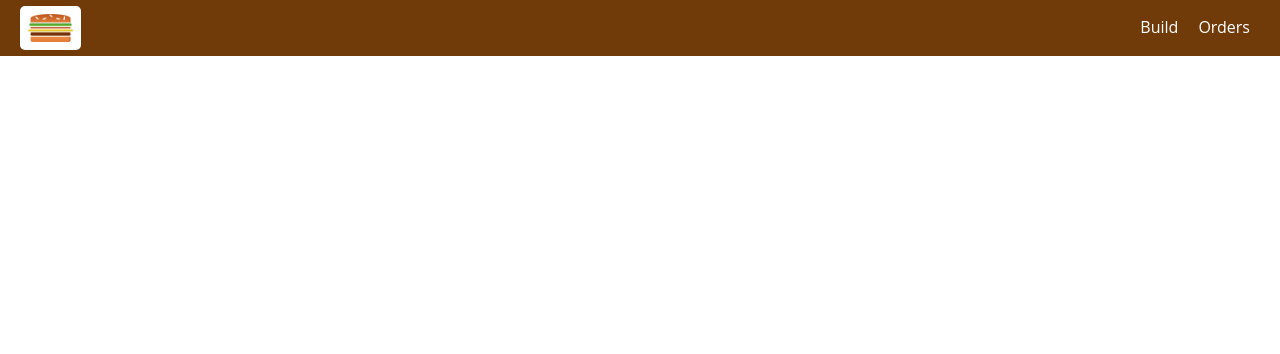
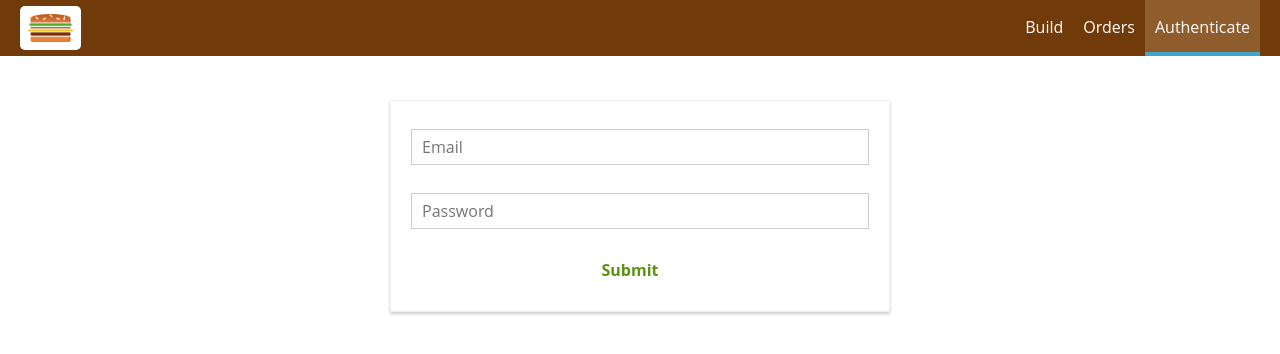
Before and after one commit to Michelee/reactburger, a React app: page /auth in a window 1280 px wide. Shown: the top 354 px of the page. Built offline with nearby package versions, Linux system fonts and the light colour scheme; the HTML template or start-up script is replaced by a standard one.

Commit message:
Add login form

```diff
--- a/src/App.js
+++ b/src/App.js
@@ -4,6 +4,7 @@
 import BurgerBuilder from './containers/BurgerBuilder/BurgerBuilder';
 import Checkout from './containers/Checkout/Checkout'
 import Orders from './containers//Orders/Orders';
+import Auth from './containers/Auth/Auth';
 
 class App extends Component {
   render() {
@@ -13,6 +14,7 @@
           <Switch>
             <Route path="/checkout" component= {Checkout}/>
             <Route path="/orders" component= {Orders}/>
+            <Route path="/auth" component= {Auth}/>
             <Route path="/" exact component= {BurgerBuilder}/>
           </Switch>
 
--- a/src/components/Navigation/NavigationItems/NavigationItems.js
+++ b/src/components/Navigation/NavigationItems/NavigationItems.js
@@ -17,6 +17,11 @@
         >
             Orders
         </NavigationItem>
+        <NavigationItem
+            link="/auth"
+        >
+            Authenticate
+        </NavigationItem>
     </ul>
 )}
 
--- /dev/null
+++ b/src/containers/Auth/Auth.css
@@ -0,0 +1,16 @@
+.Auth{
+    margin: 100px auto;
+    width: 80%;
+    text-align: center;
+    box-shadow: 0 2px 3px #ccc;
+    border: 1px solid #eee;
+    padding: 10px;
+    box-sizing: border-box;
+}
+
+
+@media (min-width: 600px){
+    .Auth{
+        width: 500px;
+    }
+}
--- /dev/null
+++ b/src/containers/Auth/Auth.js
@@ -0,0 +1,106 @@
+import React, { Component } from 'react';
+import  Input from '../../components/UI/Input/Input';
+import Button from '../../components/UI/Button/Button';
+import classes from './Auth.css';
+
+class Auth extends Component {
+    state = {
+        controls: {
+            email: {
+                elementType: 'input',
+                elementConfig: {
+                    type: 'email',
+                    placeholder: 'Email'
+                },
+                value: '',
+                validation: {
+                    required: true,
+                    isEmail: true
+                },
+                valid: false,
+                touched: false
+            },
+            password: {
+                elementType: 'input',
+                elementConfig: {
+                    type: 'password',
+                    placeholder: 'Password'
+                },
+                value: '',
+                validation: {
+                    required: true,
+                    minLength: 6
+                },
+                valid: false,
+                touched: false
+            }
+        }
+    }
+
+    checkValidity(value, rules){
+        let isValid = true;
+
+        if(rules.required) {
+            isValid = value.trim() !== '' && isValid;
+        }
+
+        if (rules.minLength){
+            isValid = value.length >= rules.minLength && isValid;
+        }
+
+        if (rules.maxLength){
+            isValid = value.length <= rules.maxLength && isValid;
+        }
+
+        return isValid;
+    }
+
+
+    inputChangedHandler = (event, controlName) => {
+        const updatedControls = {
+            ...this.state.controls,
+            [controlName]: {
+                ...this.state.controls[controlName],
+                value: event.target.value,
+                valid: this.checkValidity(event.target.value, this.state.controls[controlName].validation),
+                touched: true
+
+            }
+
+        }
+        this.setState({controls: updatedControls});
+    }
+
+    render(){
+        const formElementsArray = [];
+        for(let key in this.state.controls) {
+            formElementsArray.push({
+                id: key,
+                config: this.state.controls[key]
+            })
+        }
+
+        const form = formElementsArray.map(formElement => (
+            <Input
+                elementType={formElement.config.elementType}
+                elementConfig={formElement.config.elementConfig}
+                value={formElement.config.value}
+                key={formElement.id}
+                invalid={!formElement.config.valid}
+                shouldValidate={formElement.config.validation}
+                touched={formElement.config.touched}
+                changed={(event) => this.inputChangedHandler(event, formElement.id)}
+            />
+        ))
+        return (
+            <div className={classes.Auth}>
+                <form>
+                    {form}
+                    <Button btnType="Success">Submit</Button>
+                </form>
+            </div>
+        );
+    }
+}
+
+export default Auth;
```
Also changed, not shown: 1 other file (tests, documents, lock files or other folders).
